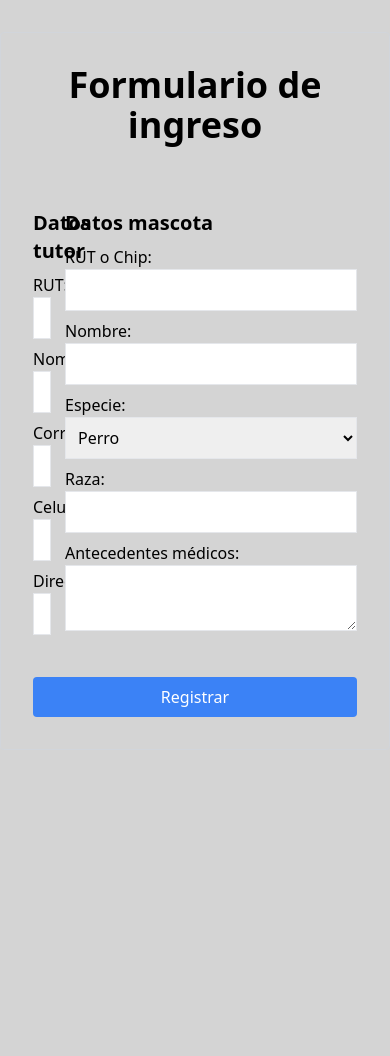
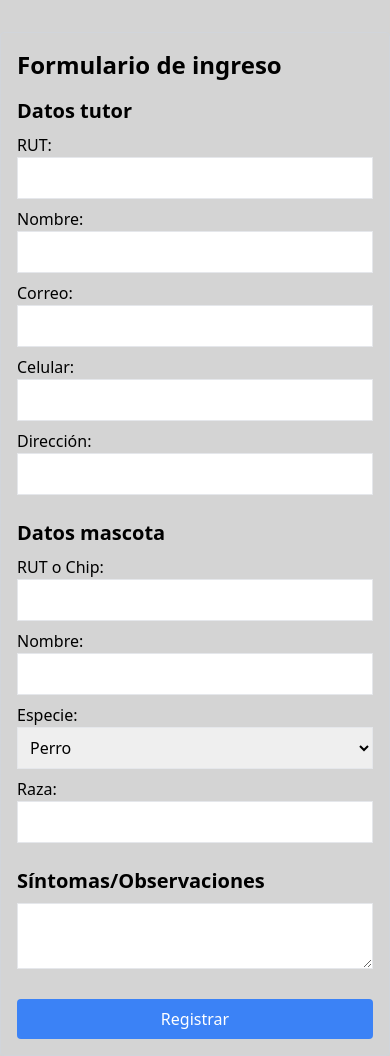
Before and after one commit to waflex/Ficha-Vet, a React (Vite) app in the folder client/: page / in a window 390 px wide. Before the commit the page ends 844 px from the top, so only its background shows below. Built offline with nearby package versions, Linux system fonts and the light colour scheme.

Commit message:
Corecciones
Se adapta formulario siguiendo la forma mobile first

```diff
--- a/client/src/pages/IngresoPage.jsx
+++ b/client/src/pages/IngresoPage.jsx
@@ -9,12 +9,13 @@ function IngresoPage() {
       console.log(values);
       const res = await registerRequest(values);
       console.log(res);
-    })} className="max-w-screen-lg mx-auto mt-8 p-8 border border-gray-300 rounded grid grid-cols-1 md:grid-cols-2 gap-8">
+    })} className="max-w-screen-lg mx-auto mt-8 p-4 border border-gray-300 rounded">
 
-      <div className="col-span-2 text-center mb-8">
-        <h1 className="text-4xl font-bold">Formulario de ingreso</h1>
+      <div className="text-center mb-4">
+        <h1 className="text-2xl font-bold">Formulario de ingreso</h1>
       </div>
 
+      <div className="grid grid-cols-1 md:grid-cols-2 gap-4">
         <div>
           <h2 className="text-xl font-bold mb-2">Datos tutor</h2>
 
@@ -54,12 +55,15 @@ function IngresoPage() {
 
           <label htmlFor="raza">Raza:</label>
           <input type="text" {...register("raza")} className="w-full border p-2 mb-2" />
-
-        <label htmlFor="antecedentesMedicos">Antecedentes médicos:</label>
-        <textarea {...register("antecedentesMedicos", { required: true })} className="w-full border p-2 mb-2"></textarea>
+        </div>
       </div>
 
-      <button type="submit" className="col-span-2 bg-blue-500 text-white p-2 rounded">Registrar</button>
+      <div className="mt-4">
+        <h2 className="text-xl font-bold mb-2">Síntomas/Observaciones</h2>
+        <textarea {...register("comentarios")} className="w-full border p-2 mb-2"></textarea>
+      </div>
+
+      <button type="submit" className="w-full bg-blue-500 text-white p-2 rounded mt-4">Registrar</button>
     </form>
   );
 }
```
Lines whose indentation alone changed are shown as unchanged.
